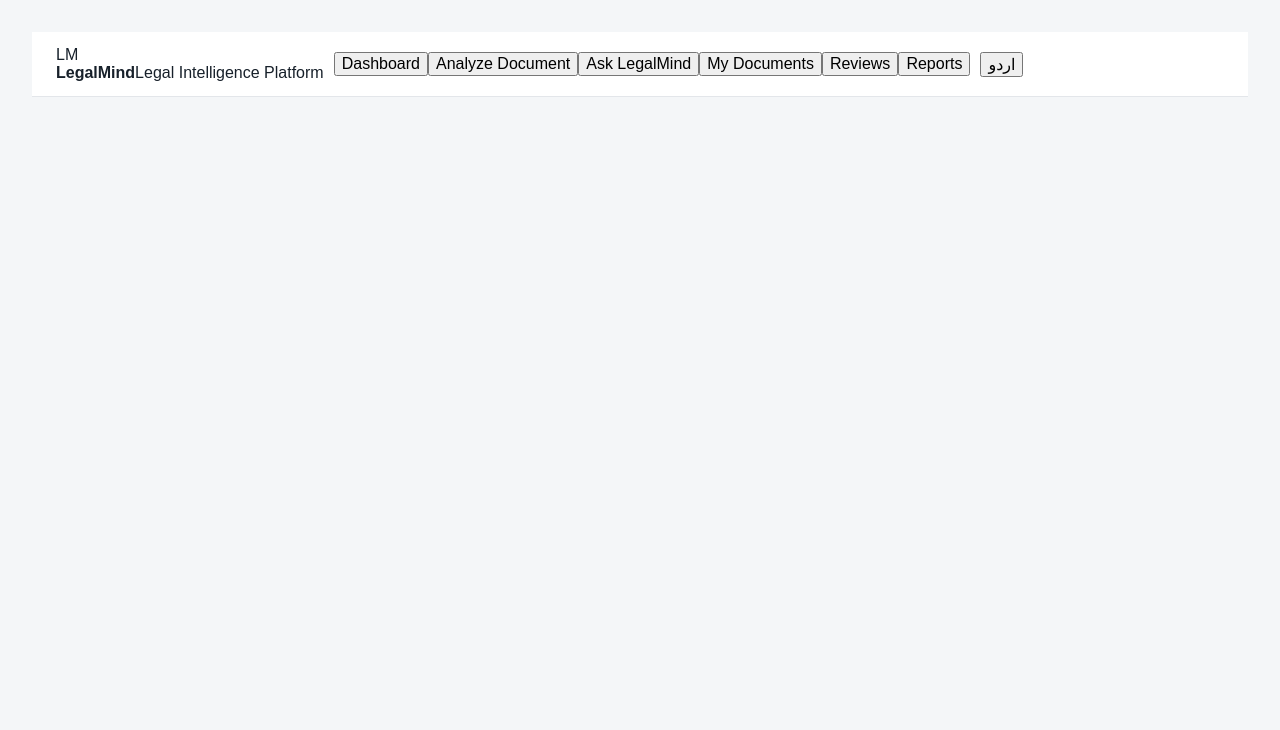
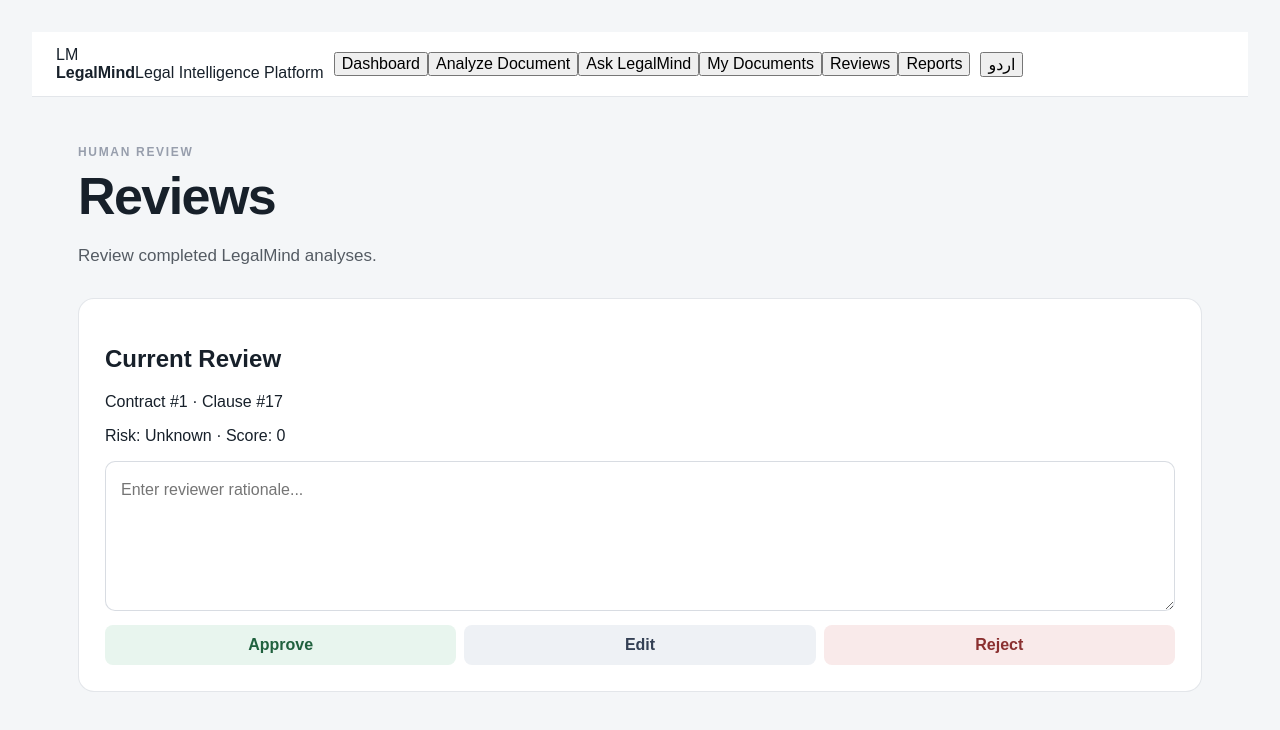
Before and after one commit to amna23-ai-26/legalmind-production, a Next.js app in the folder frontend/: page / in a window 1280 px wide. Both pictures are taken after a click on the button "Reviews". Shown: the top 730 px of the page. Built offline with nearby package versions, Linux system fonts and the light colour scheme.

Commit message:
Add Reviews view

```diff
--- a/frontend/src/app/page.js
+++ b/frontend/src/app/page.js
@@ -320,7 +320,37 @@ export default function Home() {
           {uiLanguage === "en" ? "اردو" : "English"}
         </button>
       </nav>
+{activeView === "reviews" && (
+  <section className="application-home">
+    <div className="query-header">
+      <div>
+        <div className="eyebrow">HUMAN REVIEW</div>
+        <h1>Reviews</h1>
+        <p>Review completed LegalMind analyses.</p>
+      </div>
+    </div>
 
+    <div className="query-card">
+      <h2>Current Review</h2>
+      <p>Contract #{reasoning.contract_id ?? 1} · Clause #{reasoning.clause_id ?? 17}</p>
+      <p>Risk: {riskLevel} · Score: {riskScore}</p>
+
+      <textarea
+        className="rationale"
+        value={rationale}
+        onChange={(e) => setRationale(e.target.value)}
+        placeholder="Enter reviewer rationale..."
+        rows={4}
+      />
+
+      <div className="action-buttons">
+        <button className="approve" onClick={() => submitAction("approve")}>Approve</button>
+        <button className="edit" onClick={() => submitAction("edit")}>Edit</button>
+        <button className="reject" onClick={() => submitAction("reject")}>Reject</button>
+      </div>
+    </div>
+  </section>
+)}
       {activeView === "dashboard" && (
         <section className="application-home">
           <div className="hero-section">
```
